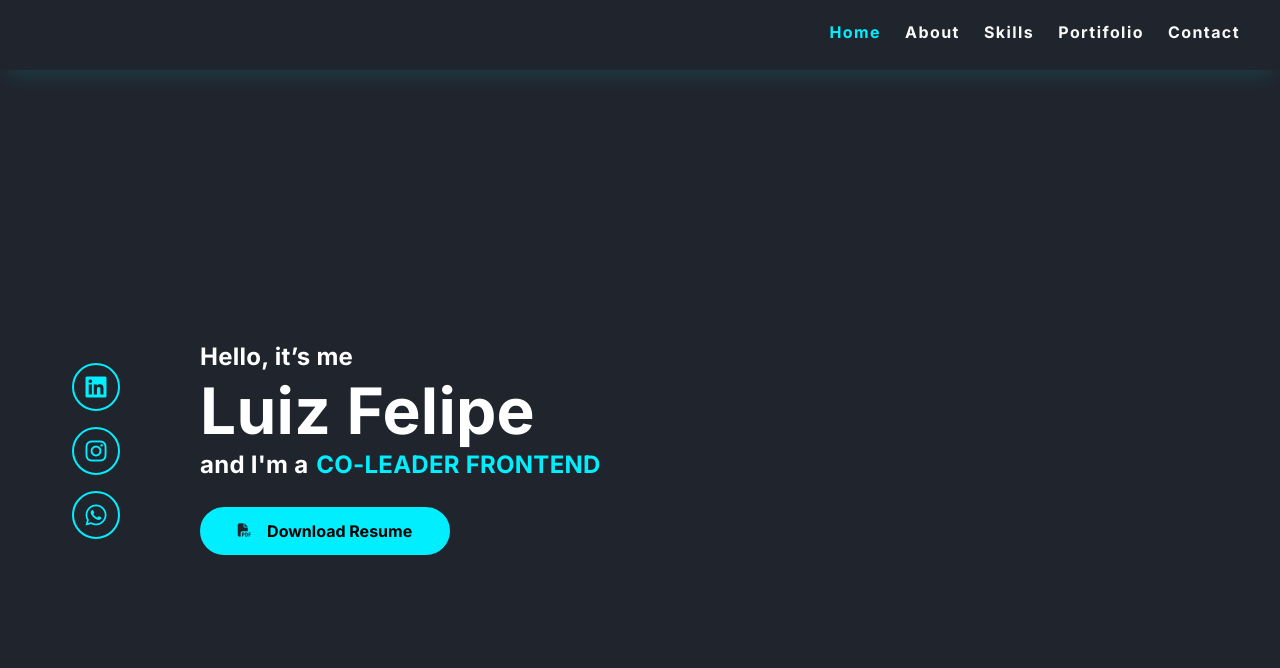
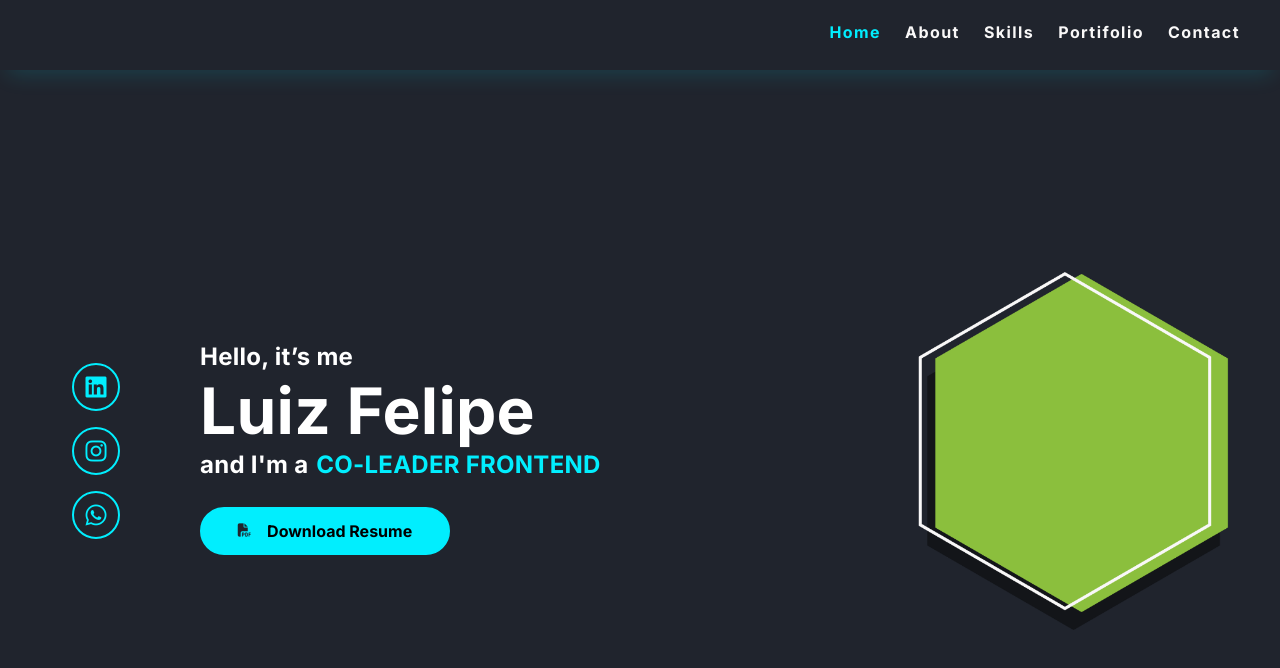
Before and after one commit to ltisistemas/portifolio, an Angular app: page /portal in a window 1280 px wide. Shown: the top 668 px of the page. Built offline with nearby package versions, Linux system fonts and the light colour scheme.

Commit message:
Fechamento da Home. Falta o download

```diff
--- a/src/app/portal/components/home/home.component.html
+++ b/src/app/portal/components/home/home.component.html
@@ -12,5 +12,7 @@
       <span>Download Resume</span>
     </button>
   </div>
-  <div class="node-image"></div>
+  <div class="node-image">
+    <img src="assets/img/nodejs.png">
+  </div>
 </div>
--- a/src/app/portal/components/home/home.component.scss
+++ b/src/app/portal/components/home/home.component.scss
@@ -92,4 +92,16 @@
       }
     }
   }
+
+  .node-image {
+    display: flex;
+    align-items: center;
+    justify-content: center;
+    margin: auto;
+    margin-right: 32px;
+
+    img {
+      max-width: 100%;
+    }
+  }
 }
```
Also changed, not shown: src/assets/img/nodejs.png (added).
